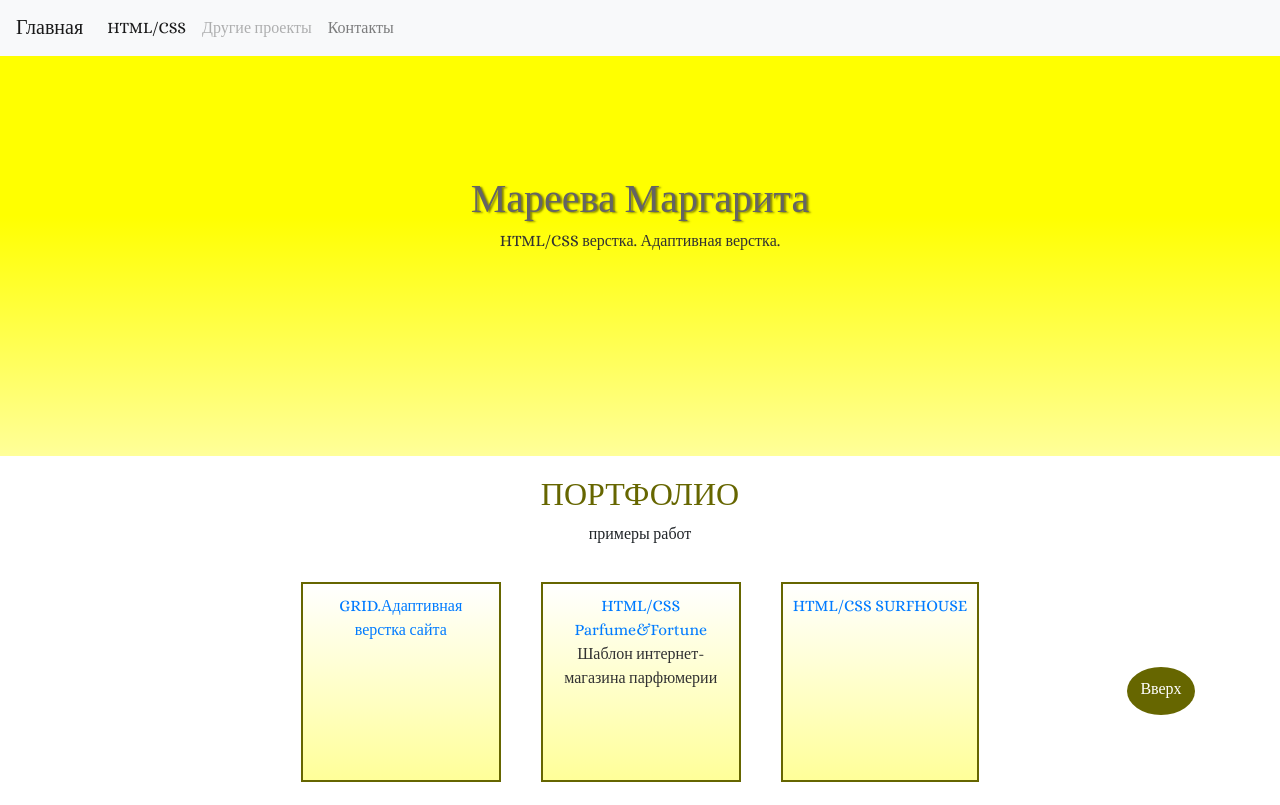
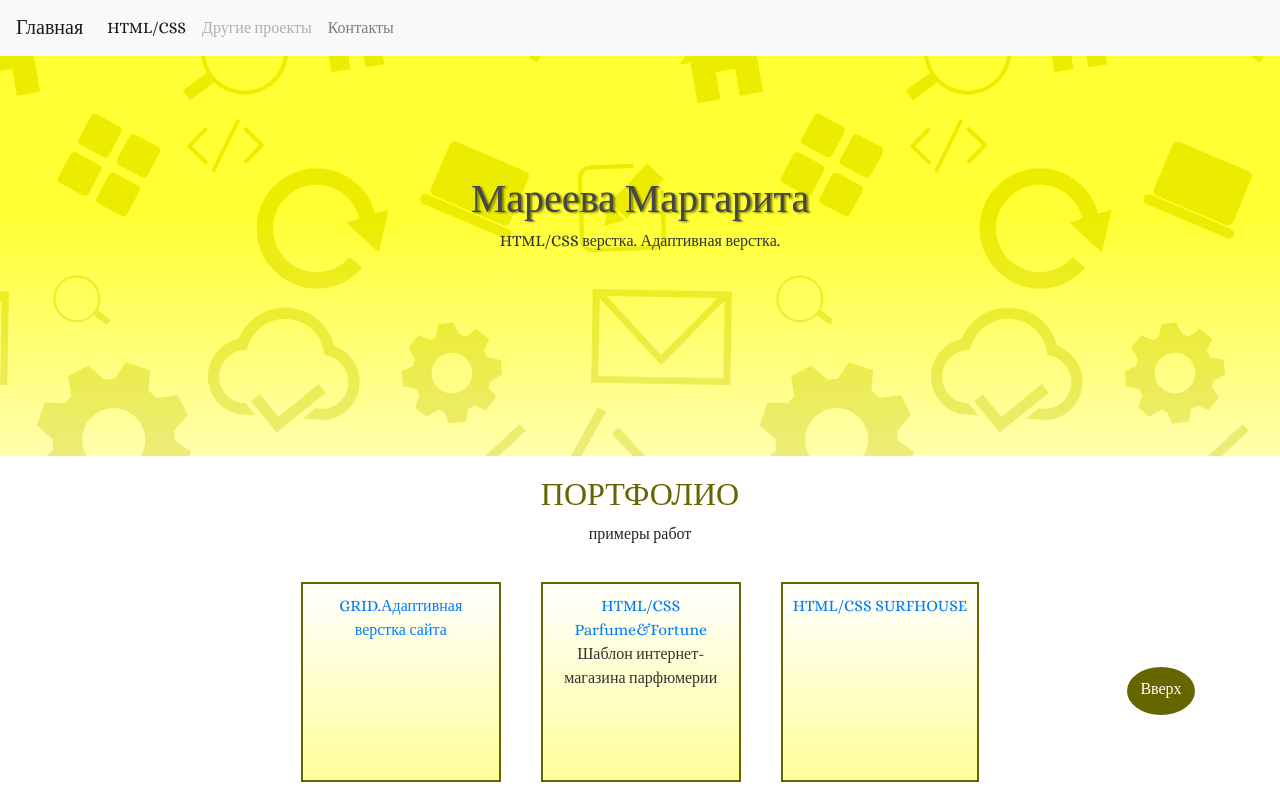
Before and after one commit to Befinda/grid, a plain HTML site: page index.html in a window 1280 px wide. Shown: the top 805 px of the page. Drawn offline with nearby package versions, Linux system fonts and the light colour scheme.

Commit message:
add backgroung in header

```diff
--- a/mainstyle.less
+++ b/mainstyle.less
@@ -34,7 +34,7 @@ html {
             min-height: 200px;
             height: 400px;
             background-color:rgba(255, 255,   0, 1);
-            background: linear-gradient(to bottom, rgba(255, 255,   0, 1), rgba(255, 255,   0, 1) 40%, rgba(255, 255, 153, 1));
+            background:  linear-gradient(to bottom, rgba(255, 255,   0, .8), rgba(255, 255,   0, .8) 40%, rgba(255, 255, 153, .8)), url(image/background/pattern.png) repeat left top;
             text-align: center;
             color:rgb(50, 50, 50);
 
@@ -61,7 +61,7 @@ html {
             h1{
             margin-top: 120px;
             text-shadow: 2px 1px 2px rgba(102, 102, 0, 0.80);
-            color:rgb(100, 100, 100);
+            color:rgb(70, 70, 70);
             }
         }
         .content{
```
Also changed, not shown: image/background/pattern.png (added), mainstyle.css.
